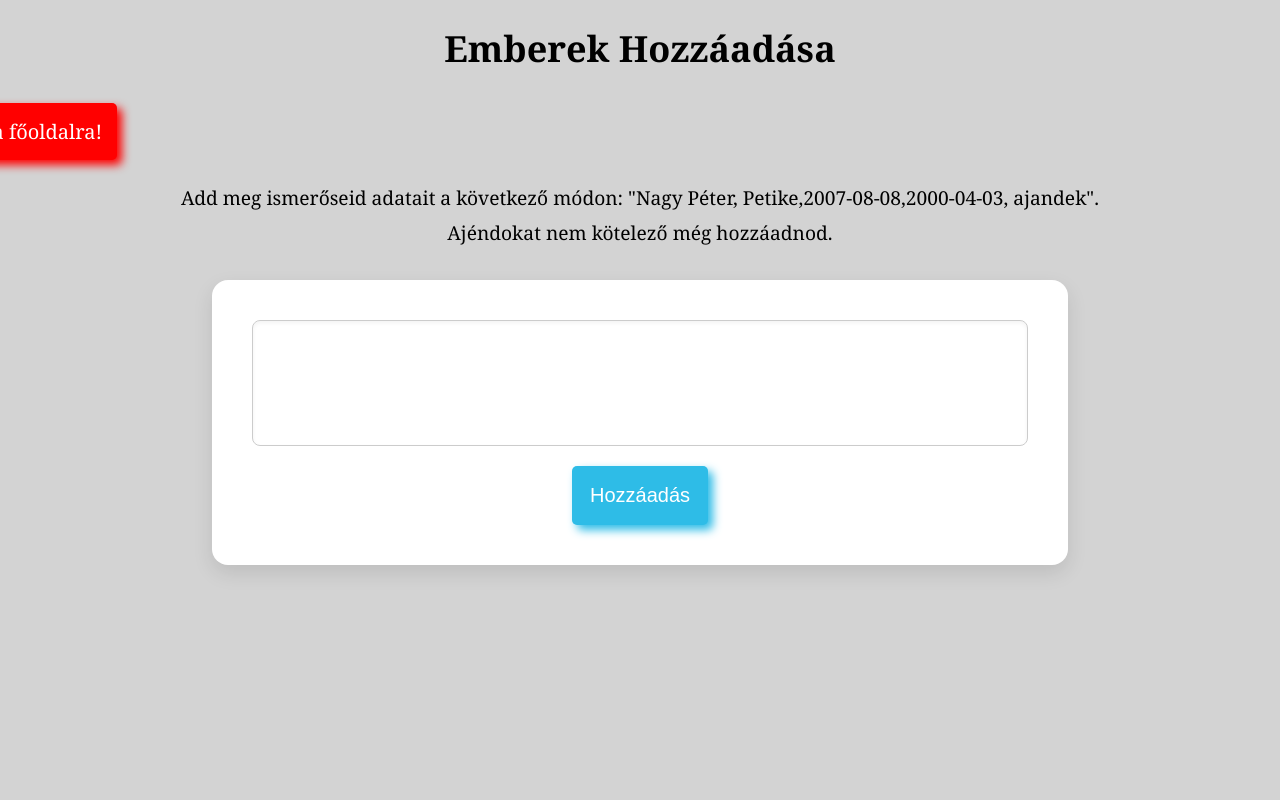
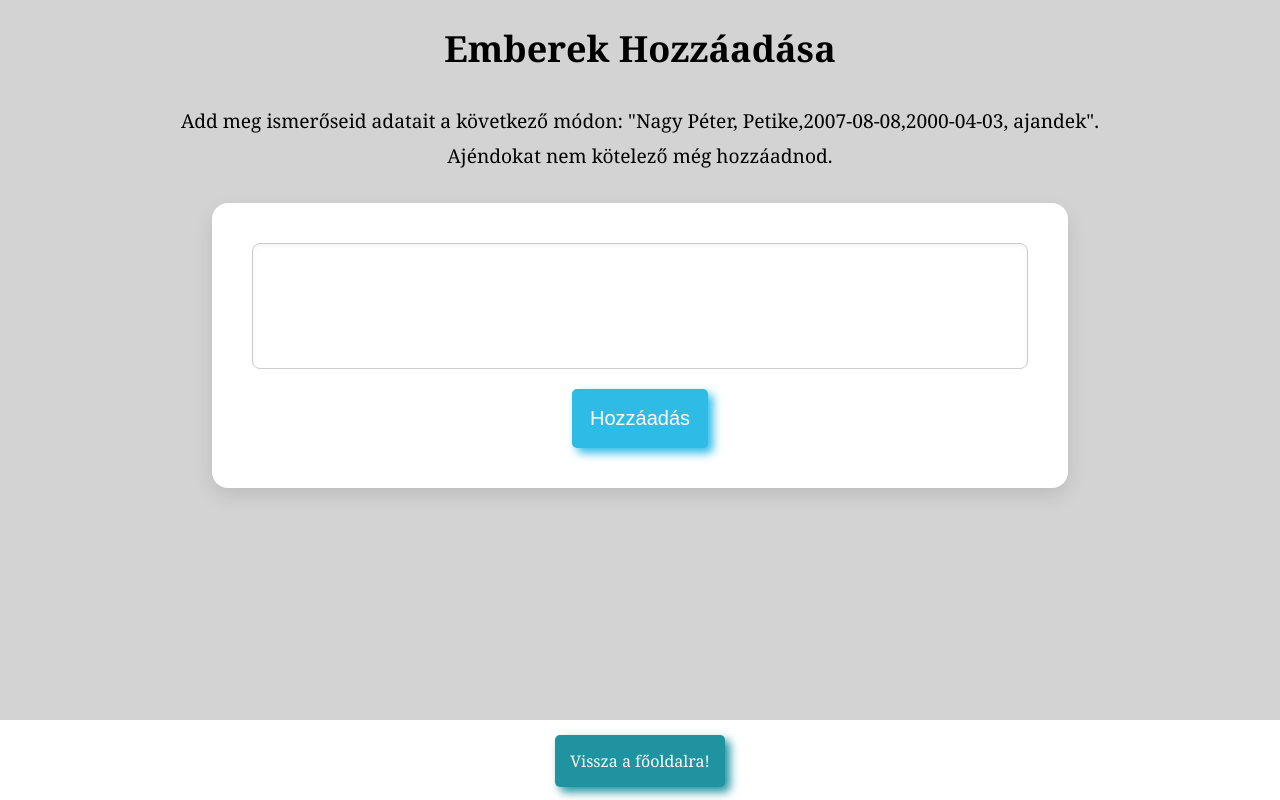
Before and after one commit to Kriszhadvice/szulinap, a Django app: page /ujember/ in a window 1280 px wide. Run offline with Django 5.2, Linux system fonts and the light colour scheme.

Commit message:
asdsadsa

```diff
--- a/app_szulinap/models.py
+++ b/app_szulinap/models.py
@@ -22,5 +22,5 @@ class Ember(models.Model):
         if not sor:
             return
         sor = sor.split(',')
-        ember, is_created= Ember.objects.get_or_create(teljesnev = sor[0], becenev = sor[1], szulinap = sor[2], nevnap = sor[3], ajandek = [4])
+        ember, is_created= Ember.objects.get_or_create(teljesnev = sor[0], becenev = sor[1], szulinap = sor[2], nevnap = sor[3], ajandek = sor[4])
         return ember
--- a/app_szulinap/static/app_szulinap/fooldal.css
+++ b/app_szulinap/static/app_szulinap/fooldal.css
@@ -21,12 +21,14 @@ main{
     gap: 50px;
     justify-content: center;
 }
-
+p{
+    color:whitesmoke;
+    background-color: rgb(31, 147, 160);
+}
 div{
     text-align: center;
     padding: 15px;
     background-color: rgb(31, 147, 160);
-    color:whitesmoke;
     border-radius: 5px;
     box-shadow: 5px 5px 10px rgb(46, 188, 231);
 }
--- a/app_szulinap/static/app_szulinap/ujember.css
+++ b/app_szulinap/static/app_szulinap/ujember.css
@@ -54,19 +54,24 @@ button:hover {
     background-color: #0277bd;
 }
 
+footer{
+    background-color: white;
+    position: fixed;
+    bottom: 0;
+    width: 100%;
+    height: 80px;
+    text-align: center;
+    justify-content: center;
+    display: grid;
+}
 a{
-    color:white;
-    font-size: 20px;
-    margin-left: -1250px;
-    margin-bottom: 20px;
-    border: none;
+    margin: 15px;
+    text-decoration: none;
+    background-color: rgb(31, 147, 160);
     padding: 15px;
-    text-decoration: none;
-    background-color: red;
     border-radius: 5px;
-    box-shadow: 5px 5px 10px red;
-    cursor: pointer;
-    transition: background-color 0.3s ease;
+    box-shadow: 5px 5px 10px rgb(31, 147, 160);
+    color: white;
 }
 
 p{
--- a/app_szulinap/templates/app_szulinap/ujember.html
+++ b/app_szulinap/templates/app_szulinap/ujember.html
@@ -17,6 +17,8 @@
         <textarea name="szoveg" id="szoveg"></textarea>
         <button type="submit">Hozzáadás</button>
     </form>
-
+    <footer>
+        <a href="/"> Vissza a főoldalra!</a>
+    </footer>
 </body>
 </html>
--- a/app_szulinap/views.py
+++ b/app_szulinap/views.py
@@ -1,15 +1,55 @@
 from django.shortcuts import render
 from django.http import HttpResponse
 from .models import *
-
+from datetime import date, datetime
 # Create your views here.
 def index(request):
 
     return render (request, 'app_szulinap/bejelentkezes.html')
 
 def fooldal(request):
-    return render(request, 'app_szulinap/fooldal.html')
+    emberek = Ember.objects.all()
+    maidatum = date.today()
 
+    def datum_kulonbseg(ember):
+        def nap_ev_nelkul(d):
+            return date(maidatum.year, d.month, d.day)
+
+        szulido = nap_ev_nelkul(ember.szulinap)
+        nevnapido = nap_ev_nelkul(ember.nevnap)
+
+        def napok_kulonbseg(d):
+            diff = (d - maidatum).days
+            return diff if diff >= 0 else diff + 365
+
+        szulinap_diff = napok_kulonbseg(szulido)
+        nevnap_diff = napok_kulonbseg(nevnapido)
+
+        return min(szulinap_diff, nevnap_diff)
+
+    def kozelebbi_datum(ember):
+        szuli = date(maidatum.year, ember.szulinap.month, ember.szulinap.day)
+        nev = date(maidatum.year, ember.nevnap.month, ember.nevnap.day)
+        return szuli if (szuli - maidatum).days % 365 < (nev - maidatum).days % 365 else nev
+
+    emberek = sorted(emberek, key=datum_kulonbseg)
+
+    ember_adatok = []
+    for ember in emberek:
+        szuli = date(maidatum.year, ember.szulinap.month, ember.szulinap.day)
+        nev = date(maidatum.year, ember.nevnap.month, ember.nevnap.day)
+        if (szuli - maidatum).days % 365 <= (nev - maidatum).days % 365:
+            datum = ember.szulinap.strftime("%m.%d") + " (szülinap)"
+        else:
+            datum = ember.nevnap.strftime("%m.%d") + " (névnap)"
+        ember_adatok.append({
+            'becenev': ember.becenev,
+            'datum': datum
+        })
+
+    return render(request, 'app_szulinap/fooldal.html', {
+        'emberek': ember_adatok
+    })
 
 def ujember(request):
     return render(request, 'app_szulinap/ujember.html')
```
Also changed, not shown: other parts of app_szulinap/templates/app_szulinap/ujember.html (+1 -1 lines), app_szulinap/static/app_szulinap/kuld.css (+16 -2 lines), app_szulinap/templates/app_szulinap/fooldal.html (+7 -5 lines), app_szulinap/templates/app_szulinap/kuld.html (+7 -1 lines).
